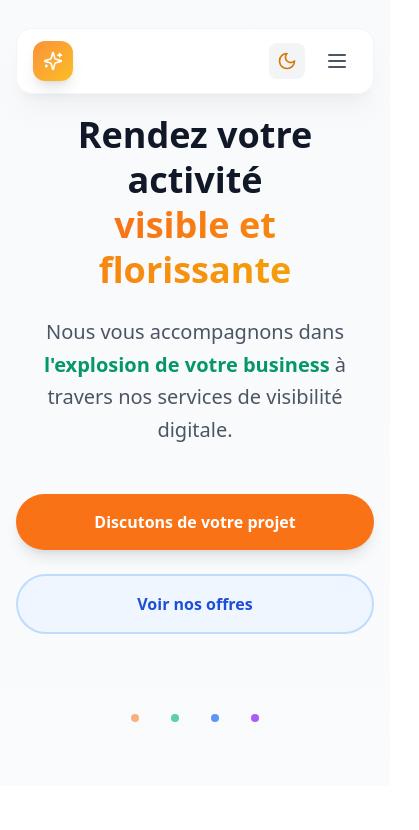
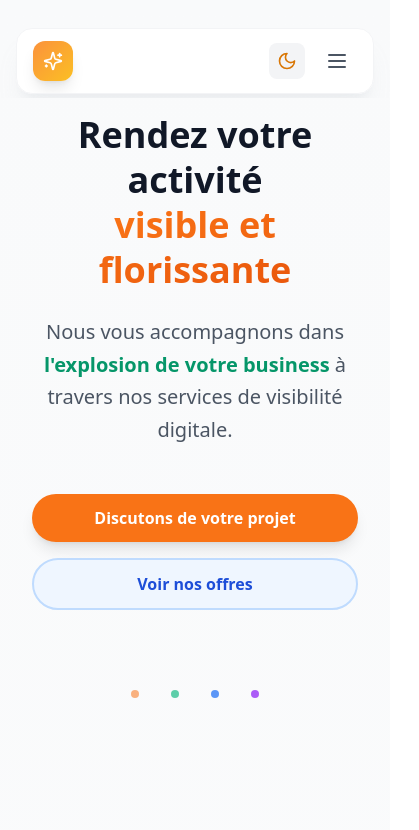
Before and after one commit to PATAWALA/Gbeo, a Next.js app: page / in a window 390 px wide. Shown: the top 830 px of the page, 419 px wide, since content can reach past the window. Built offline with nearby package versions, Linux system fonts and the light colour scheme.

Commit message:
Modif responsive V1

```diff
--- a/src/app/components/Navbar.tsx
+++ b/src/app/components/Navbar.tsx
@@ -77,14 +77,15 @@ export default function Navbar() {
   return (
     <>
       {/* Barre de navigation principale */}
+      {/* Barre de navigation principale */}
       <motion.nav
         initial={{ y: -100 }}
         animate={{ y: 0 }}
         transition={{ duration: 0.5 }}
-        className={`fixed top-6 w-full z-50 px-4 ${scrolled ? 'py-1' : 'py-1'}`}
+        className={`fixed top-6 w-full z-50 px-4 overflow-hidden ${scrolled ? 'py-1' : 'py-1'}`}
       >
-        <div className="flex justify-center">
-          <div className={`w-full max-w-6xl rounded-2xl backdrop-blur-lg transition-all duration-300 ${
+        <div className="flex justify-center w-full">
+          <div className={`w-full max-w-6xl rounded-2xl backdrop-blur-lg transition-all duration-300 overflow-hidden ${
             theme === 'dark'
               ? scrolled
                 ? 'bg-gray-900/95 border border-gray-800 shadow-2xl shadow-black/40'
--- a/src/app/globals.css
+++ b/src/app/globals.css
@@ -13,7 +13,16 @@
     --foreground: #ededed;
   }
 }
+/* Correction du débordement horizontal sur mobile */
+html, body {
+  max-width: 100%;
+  overflow-x: hidden;
+}
 
+body {
+  width: 100%;
+  position: relative;
+}
 body {
   background: var(--background);
   color: var(--foreground);
@@ -50,3 +59,42 @@ button:focus-visible {
     animation: none;
   }
 }
+
+/* Animations pour les points décoratifs */
+@keyframes pulse {
+  0%, 100% {
+    opacity: 1;
+  }
+  50% {
+    opacity: 0.5;
+  }
+}
+
+.animate-pulse {
+  animation: pulse 2s cubic-bezier(0.4, 0, 0.6, 1) infinite;
+}
+
+.animation-delay-200 {
+  animation-delay: 200ms;
+}
+
+.animation-delay-400 {
+  animation-delay: 400ms;
+}
+
+.animation-delay-600 {
+  animation-delay: 600ms;
+}
+
+/* Pour le gradient du titre */
+.text-gradient-orange {
+  background: linear-gradient(135deg, #f97316 0%, #ea580c 100%);
+  -webkit-background-clip: text;
+  -webkit-text-fill-color: transparent;
+  background-clip: text;
+}
+
+/* Assure que la page ne scroll pas quand le menu mobile est ouvert */
+body.menu-open {
+  overflow: hidden;
+}
--- a/src/app/layout.tsx
+++ b/src/app/layout.tsx
@@ -21,14 +21,14 @@ export default function RootLayout({
   children: React.ReactNode;
 }>) {
   return (
-    <html lang="fr" suppressHydrationWarning>
+    <html lang="fr" suppressHydrationWarning className="overflow-x-hidden">
       <head>
         <link rel="icon" href="/favicon.ico" />
-        <meta name="viewport" content="width=device-width, initial-scale=1.0" />
+        <meta name="viewport" content="width=device-width, initial-scale=1.0, maximum-scale=1.0, user-scalable=no, viewport-fit=cover" />
       </head>
-      <body className={`${inter.variable} font-sans antialiased`}>
+      <body className={`${inter.variable} font-sans antialiased overflow-x-hidden`}>
         <ThemeProvider>
-          <main className="relative">
+          <main className="relative overflow-x-hidden">
             {children}
           </main>
         </ThemeProvider>
--- a/src/app/page.tsx
+++ b/src/app/page.tsx
@@ -3,6 +3,7 @@
 "use client";
 import { useState, useEffect } from "react";
 import { motion, useAnimation } from "framer-motion";
+import Image from "next/image";
 import {
   Send,
   BarChart3,
@@ -63,8 +64,8 @@ export default function Home() {
         : 'bg-gradient-to-b from-gray-50 to-white'
     }`}>
       <Navbar />
-      <section id="hero" className="pt-28 pb-16 md:pt-36 md:pb-24 px-4">
-  <div className="container mx-auto max-w-4xl">
+<section id="hero" className="pt-28 pb-16 md:pt-36 md:pb-24 px-4 sm:px-6 overflow-hidden">
+        <div className="container mx-auto max-w-6xl">
           <motion.div
             initial={{ opacity: 0, y: 20 }}
             animate={{ opacity: 1, y: 0 }}
@@ -72,7 +73,7 @@ export default function Home() {
             className="text-center"
           >
             {/* Titre principal */}
-      <h1 className={`text-4xl md:text-5xl lg:text-6xl font-bold mb-6 leading-tight ${
+            <h1 className={`text-4xl sm:text-5xl md:text-5xl lg:text-6xl font-bold mb-6 leading-tight ${
               theme === 'dark' ? 'text-white' : 'text-gray-900'
             }`}>
               <span className="block">Rendez votre activité</span>
@@ -80,20 +81,20 @@ export default function Home() {
             </h1>
 
             {/* Description */}
-      <p className={`text-xl md:text-2xl mb-12 max-w-2xl mx-auto leading-relaxed ${
+            <p className={`text-xl md:text-2xl mb-12 max-w-2xl mx-auto leading-relaxed px-4 ${
               theme === 'dark' ? 'text-gray-300' : 'text-gray-600'
             }`}>
               Nous vous accompagnons dans <span className="font-semibold text-emerald-600 dark:text-emerald-400">l'explosion de votre business</span> à travers nos services de visibilité digitale.
             </p>
 
-      {/* Boutons d'action - Pleinement arrondis et même longueur */}
-      <div className="flex flex-col sm:flex-row gap-6 justify-center">
+            {/* Boutons d'action - CORRIGÉS POUR ÊTRE PRO */}
+            <div className="flex flex-col sm:flex-row gap-4 justify-center items-center px-4">
               {/* Bouton principal - Orange vif */}
               <motion.button
                 whileHover={{ scale: 1.03, y: -2 }}
                 whileTap={{ scale: 0.98 }}
                 onClick={() => document.getElementById("contact")?.scrollIntoView({ behavior: "smooth" })}
-          className="px-10 py-4 bg-orange-500 hover:bg-orange-600 text-white font-semibold rounded-full transition-all duration-300 focus:ring-4 focus:ring-orange-500/30 focus:outline-none shadow-lg hover:shadow-xl min-w-[240px]"
+                className="w-full sm:w-auto px-8 py-3 md:px-10 md:py-4 bg-orange-500 hover:bg-orange-600 text-white font-semibold rounded-full transition-all duration-300 focus:ring-4 focus:ring-orange-500/30 focus:outline-none shadow-lg hover:shadow-xl"
                 aria-label="Discuter de votre projet avec Média Créa Plus"
               >
                 Discutons de votre projet
@@ -104,7 +105,7 @@ export default function Home() {
                 whileHover={{ scale: 1.03, y: -2 }}
                 whileTap={{ scale: 0.98 }}
                 onClick={() => document.getElementById("services")?.scrollIntoView({ behavior: "smooth" })}
-          className="px-10 py-4 bg-blue-50 dark:bg-blue-900/40 text-blue-700 dark:text-blue-200 font-semibold rounded-full border-2 border-blue-200 dark:border-blue-600 hover:bg-blue-100 dark:hover:bg-blue-900/60 hover:border-blue-300 dark:hover:border-blue-500 transition-all duration-300 focus:ring-4 focus:ring-blue-500/30 focus:outline-none min-w-[240px]"
+                className="w-full sm:w-auto px-8 py-3 md:px-10 md:py-4 bg-blue-50 dark:bg-blue-900/40 text-blue-700 dark:text-blue-200 font-semibold rounded-full border-2 border-blue-200 dark:border-blue-600 hover:bg-blue-100 dark:hover:bg-blue-900/60 hover:border-blue-300 dark:hover:border-blue-500 transition-all duration-300 focus:ring-4 focus:ring-blue-500/30 focus:outline-none"
                 aria-label="Voir les offres de services de Média Créa Plus"
               >
                 Voir nos offres
@@ -122,7 +123,7 @@ export default function Home() {
         </div>
       </section>
       {/* Section Services */}
-      <section id="services" className={`py-16 px-4 transition-colors duration-300 ${
+      <section id="services" className={`py-16 px-4 transition-colors duration-300 overflow-hidden${
         theme === 'dark' ? 'bg-gray-900' : 'bg-white'
       }`}>
         <div className="container mx-auto max-w-6xl">
@@ -230,7 +231,7 @@ export default function Home() {
       </section>
 
       {/* Section À propos */}
-      <section id="about" className={`py-16 px-4 transition-colors duration-300 ${
+      <section id="about" className={`py-16 px-4 transition-colors duration-300 overflow-hidden${
         theme === 'dark' ? 'bg-gray-900' : 'bg-gray-50'
       }`}>
         <div className="container mx-auto max-w-6xl">
@@ -343,7 +344,7 @@ export default function Home() {
       </section>
 
       {/* Section Témoignages */}
-      <section id="temoignages" className={`py-16 px-4 transition-colors duration-300 ${
+      <section id="temoignages" className={`py-16 px-4 transition-colors duration-300 overflow-hidden${
         theme === 'dark' ? 'bg-gray-900' : 'bg-white'
       }`}>
         <div className="container mx-auto max-w-6xl">
@@ -394,7 +395,7 @@ export default function Home() {
       </section>
 
       {/* Section Contact - MODIFIÉE POUR NE PAS ÊTRE NOIRE PAR DÉFAUT */}
-      <section id="contact" className={`py-16 px-4 transition-colors duration-300 ${
+      <section id="contact" className={`py-16 px-4 transition-colors duration-300 overflow-hidden${
         theme === 'dark'
           ? 'bg-gradient-to-br from-gray-800 to-gray-900'
           : 'bg-gradient-to-br from-gray-50 to-blue-50'
```
Lines whose indentation alone changed are shown as unchanged.
